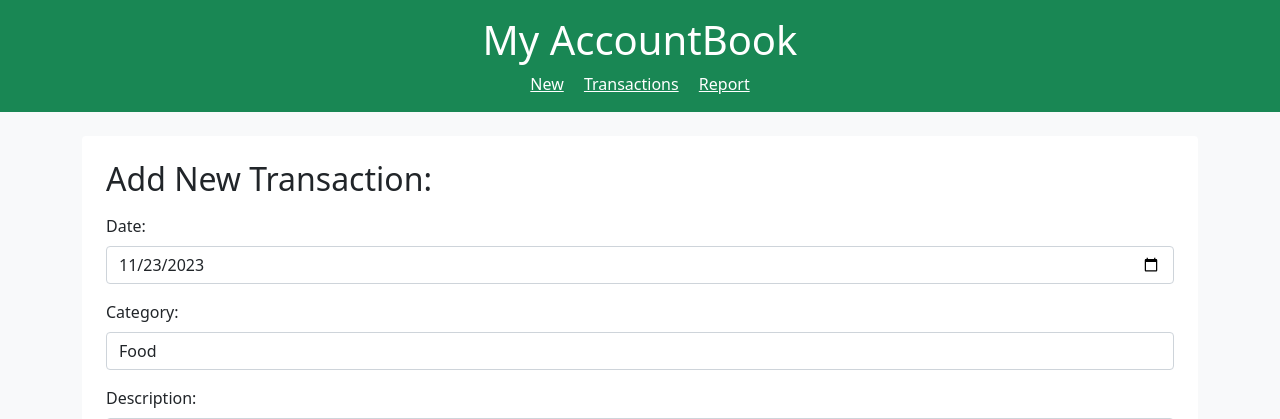
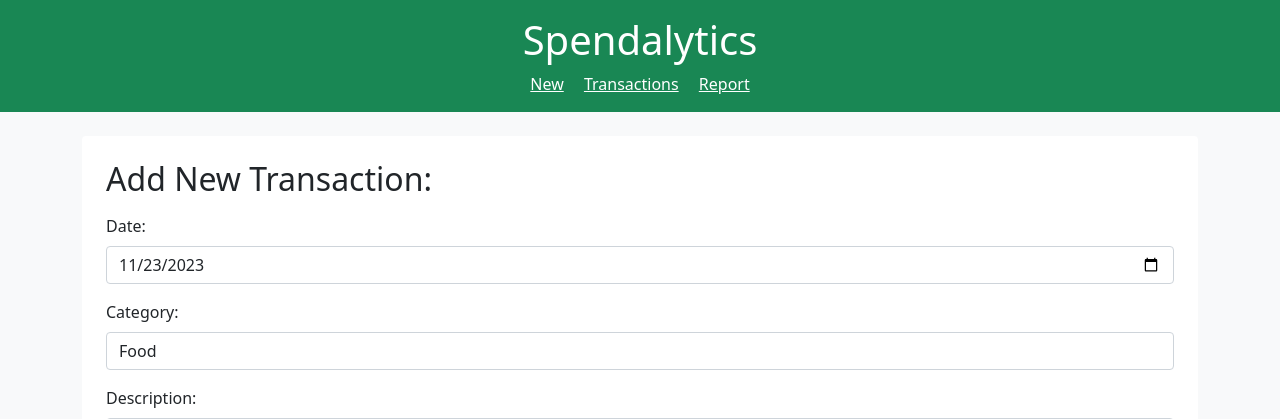
Before and after one commit to kyleliu6666/AccountBook, a Flask app: page / in a window 1280 px wide. Shown: the top 419 px of the page. Run offline with Flask 3, Linux system fonts and the light colour scheme.

Commit message:
update bug

```diff
--- a/app.py
+++ b/app.py
@@ -17,7 +17,7 @@ db_config = {
 # Route to display the form
 @app.route('/')
 def index():
-    title = "AccountBook"
+    title = "Spendalytics"
     return render_template('home.html', title=title)
 
 @app.route('/add-transaction', methods=['POST'])
@@ -67,7 +67,15 @@ def transactions():
         transactions = cursor.fetchall()
 
         cursor.execute("SELECT SUM(Amount) AS total_spent FROM Transactions WHERE DATE(TransactionDate) = CURDATE();")
-        total_spent = round(cursor.fetchone()['total_spent'])
+
+        # total_spent = round(cursor.fetchone()['total_spent'])
+
+        result = cursor.fetchone()['total_spent']
+        if result is None:
+            total_spent = 0  # 或適當的預設值
+        else:
+            total_spent = round(result)
+
 
     finally:
         connection.close()
--- a/templates/home.html
+++ b/templates/home.html
@@ -9,7 +9,7 @@
 </head>
     <body class="bg-light">
         <header class="bg-success text-white text-center py-3">
-            <h1>My AccountBook</h1>
+            <h1>Spendalytics</h1>
             <nav>
                 <a href="#" class="text-white me-3">New</a>
                 <a href="/transactions" class="text-white me-3">Transactions</a>
--- a/templates/transactions.html
+++ b/templates/transactions.html
@@ -9,7 +9,7 @@
 </head>
     <body class="bg-light">
         <header class="bg-success text-white text-center py-3">
-            <h1>My AccountBook</h1>
+            <h1>Spendalytics</h1>
             <nav>
                 <a href="/" class="text-white me-3">New</a>
                 <a href="#" class="text-white me-3">Transactions</a>
```
